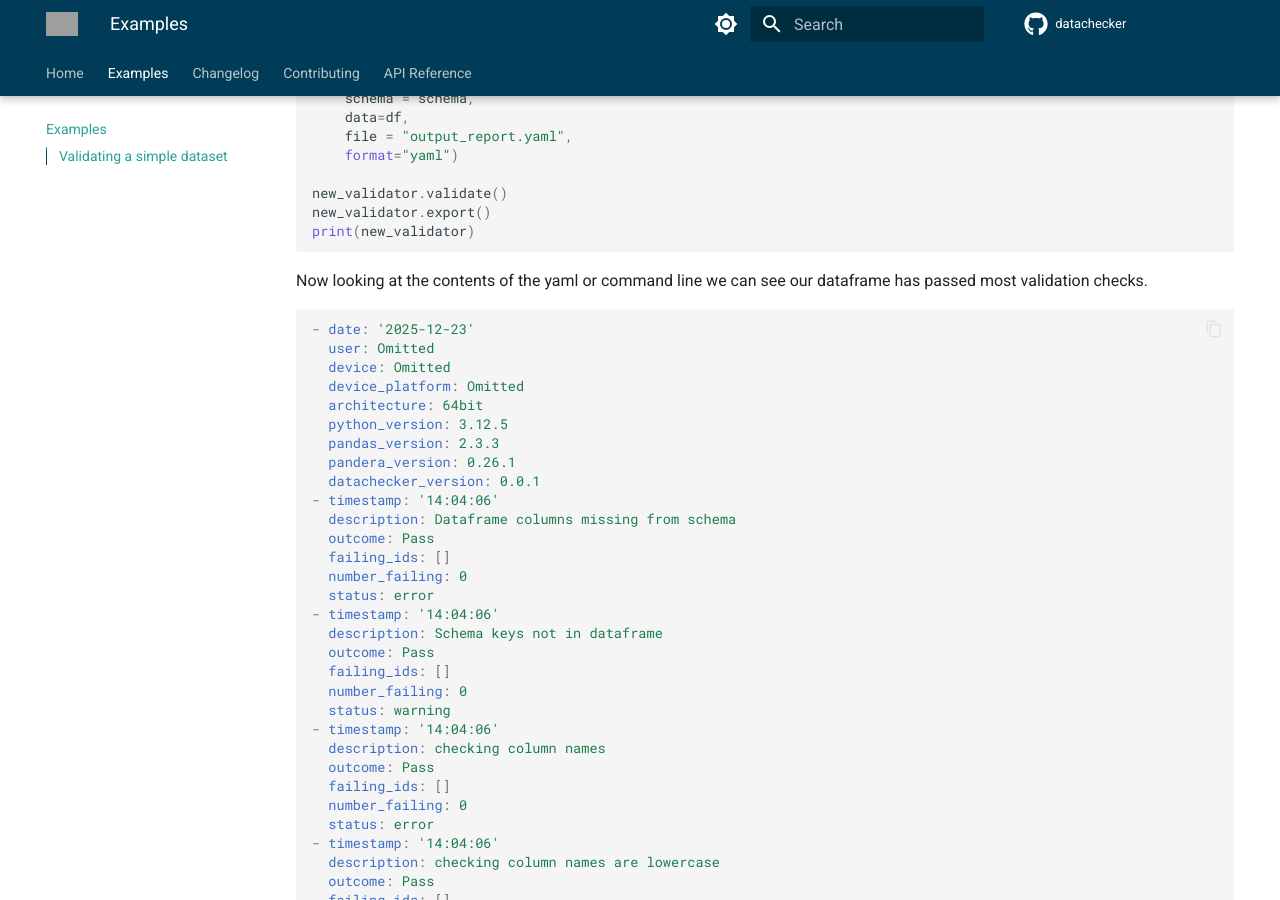
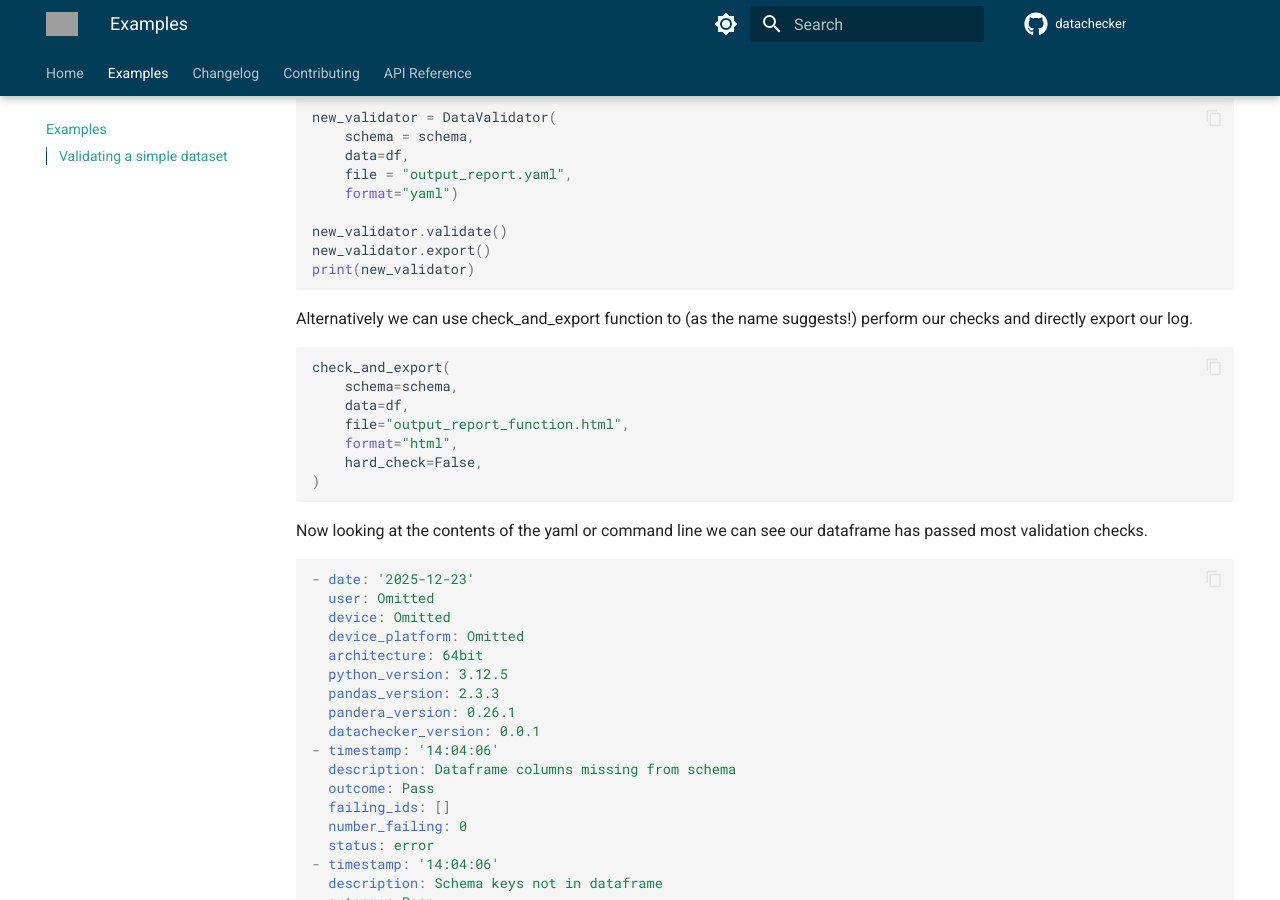
Before and after one commit to ONSdigital/datachecker, an MkDocs documentation site: the page built from docs/user_guide/examples.md, in a window 1280 px wide and 900 px high, scrolled down 1495 px. Built offline with MkDocs 1.6.1 and Material for MkDocs 9.7.7, drawn with Linux system fonts in a browser that asks for light colours; comment, search, counter and statistics services are not loaded; some of the changed text lies outside the part shown; grey boxes are pictures that could not be loaded.

Commit message:
Update docs to include duplicate and completeness checks

````diff
--- a/docs/user_guide/examples.md
+++ b/docs/user_guide/examples.md
@@ -7,10 +7,12 @@
 Our schema we are expecting age to be a `float` with minimum value of 0 and max of 120. Name is a `string` with at least 2 characters. Email is also a string but we are using a regular expression (Regex) to test the format is correct for a valid email. Finally we are expecting `is_active` to be an integer.
 
 ```Python
-from datachecker import DataValidator
+from datachecker import DataValidator, check_and_export
 import pandas as pd
 
 schema = {
+    "check_duplicates": True,
+    "check_completeness": False,
     "columns": {
         "age": {
             "type": float,
@@ -73,6 +75,18 @@
 new_validator.validate()
 new_validator.export()
 print(new_validator)
+```
+
+Alternatively we can use check_and_export function to (as the name suggests!) perform our checks and directly export our log.
+
+```Python
+check_and_export(
+    schema=schema,
+    data=df,
+    file="output_report_function.html",
+    format="html",
+    hard_check=False,
+)
 ```
 
 Now looking at the contents of the yaml or command line we can see our dataframe has passed most validation checks.
````
Also changed, not shown: docs/user_guide/demo.py (+16 -3 lines).
